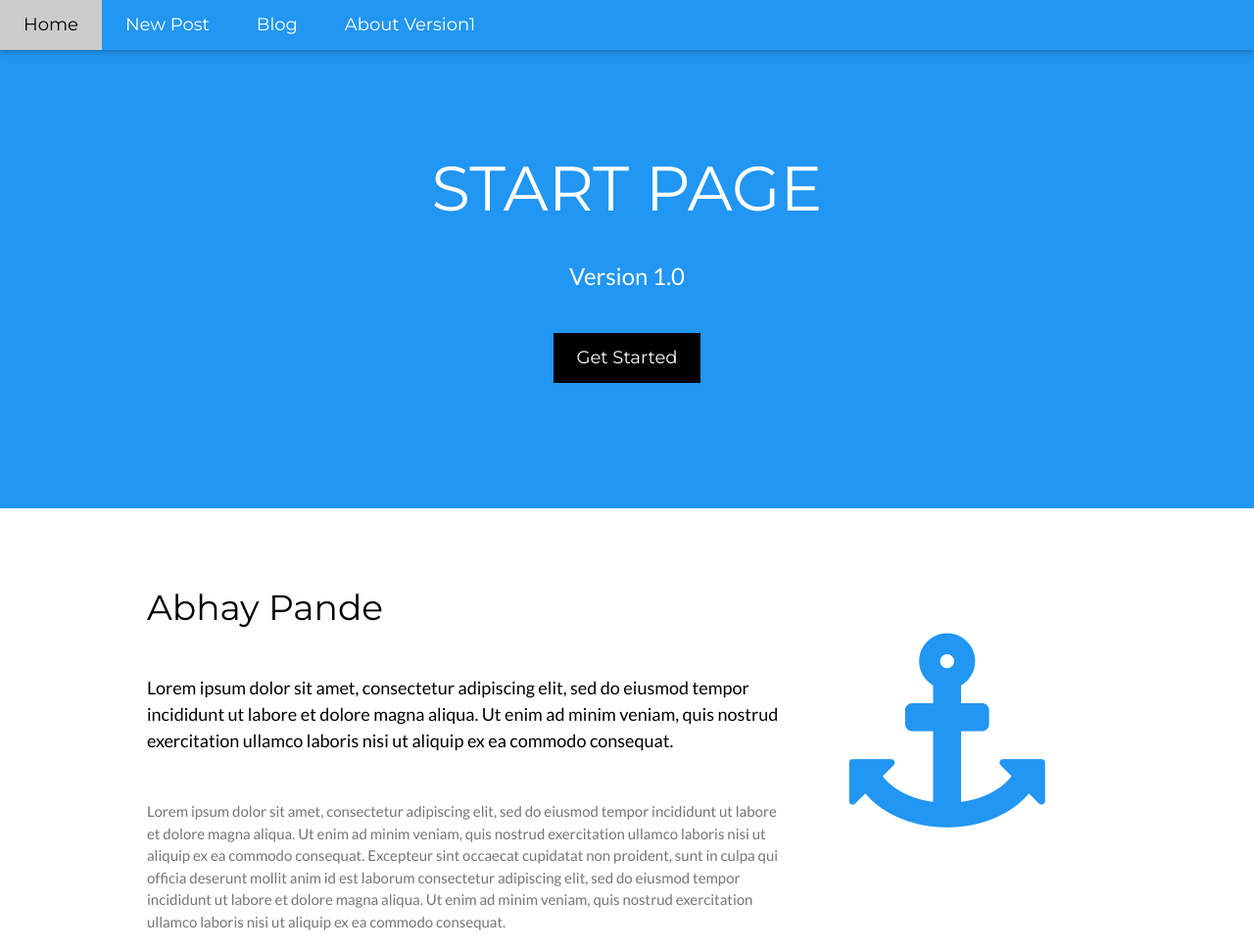
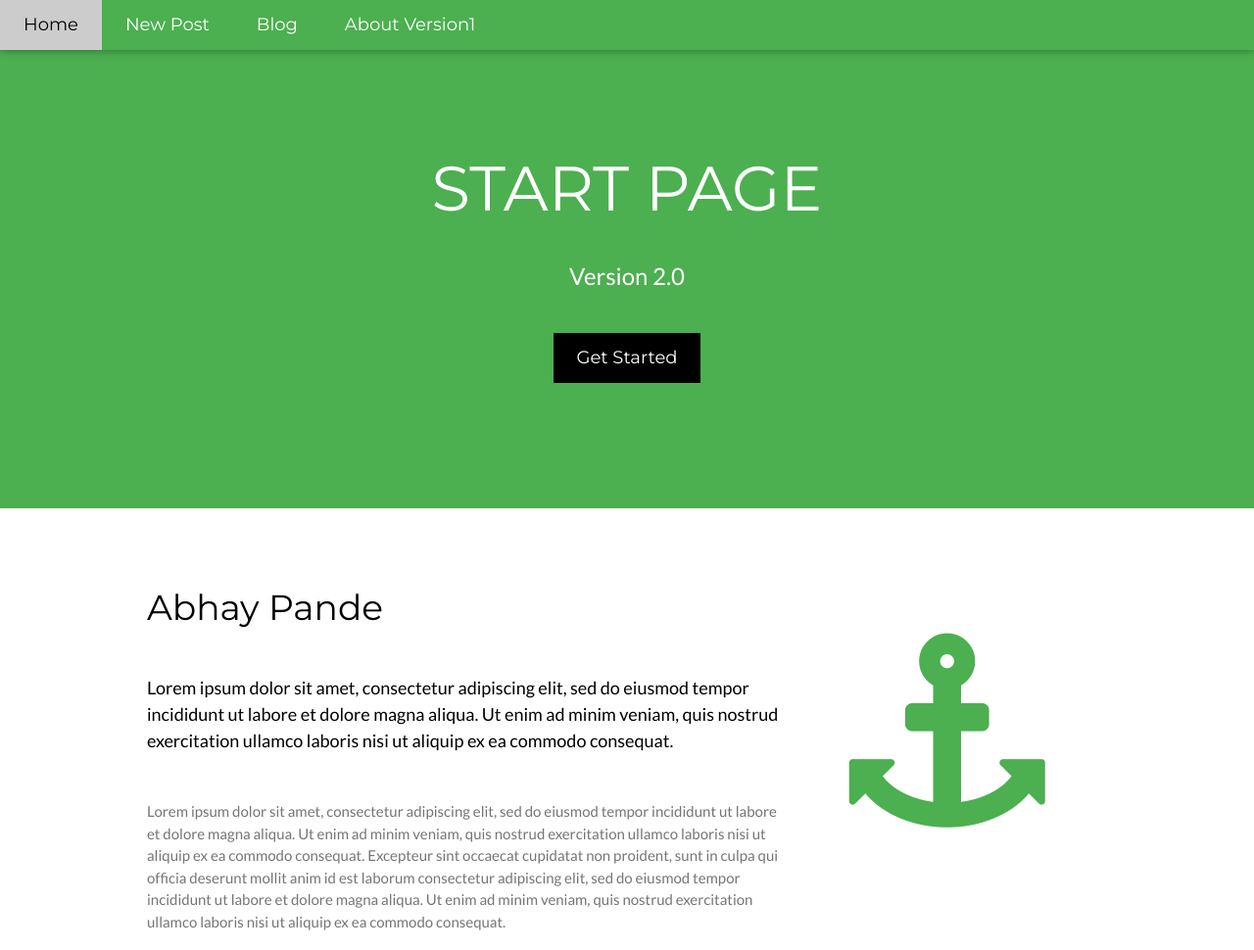
Before and after one commit to Abhay956/Blue-Green-Deployment, a plain HTML site: page Green/index.html in a window 1280 px wide. Shown: the top 970 px of the page at 98% size. Drawn offline with nearby package versions, Linux system fonts and the light colour scheme.

Commit message:
Update index.html

```diff
--- a/Green/index.html
+++ b/Green/index.html
@@ -1,7 +1,7 @@
 <!DOCTYPE html>
 <html lang="en">
 <head>
-<title>V1</title>
+<title>V2</title>
 <meta charset="UTF-8">
 <meta name="viewport" content="width=device-width, initial-scale=1">
 <link rel="stylesheet" href="https://www.w3schools.com/w3css/4/w3.css">
@@ -18,8 +18,8 @@ body,h1,h2,h3,h4,h5,h6 {font-family: "Lato", sans-serif}
 
 <!-- Navbar -->
 <div class="w3-top">
-  <div class="w3-bar w3-blue w3-card w3-left-align w3-large">
-    <a class="w3-bar-item w3-button w3-hide-medium w3-hide-large w3-right w3-padding-large w3-hover-white w3-large w3-red" href="javascript:void(0);" onclick="myFunction()" title="Toggle Navigation Menu"><i class="fa fa-bars"></i></a>
+  <div class="w3-bar w3-green w3-card w3-left-align w3-large">
+    <a class="w3-bar-item w3-button w3-hide-medium w3-hide-large w3-right w3-padding-large w3-hover-white w3-large w3-green" href="javascript:void(0);" onclick="myFunction()" title="Toggle Navigation Menu"><i class="fa fa-bars"></i></a>
     <a href="#" class="w3-bar-item w3-button w3-padding-large w3-white">Home</a>
     <a href="#" class="w3-bar-item w3-button w3-hide-small w3-padding-large w3-hover-white">New Post</a>
     <a href="#" class="w3-bar-item w3-button w3-hide-small w3-padding-large w3-hover-white">Blog</a>
@@ -37,9 +37,9 @@ body,h1,h2,h3,h4,h5,h6 {font-family: "Lato", sans-serif}
 </div>
 
 <!-- Header -->
-<header class="w3-container w3-blue w3-center" style="padding:128px 16px">
+<header class="w3-container w3-green w3-center" style="padding:128px 16px">
   <h1 class="w3-margin w3-jumbo">START PAGE</h1>
-  <p class="w3-xlarge">Version 1.0</p>
+  <p class="w3-xlarge">Version 2.0</p>
   <button class="w3-button w3-black w3-padding-large w3-large w3-margin-top">Get Started</button>
 </header>
 
@@ -56,7 +56,7 @@ body,h1,h2,h3,h4,h5,h6 {font-family: "Lato", sans-serif}
     </div>
 
     <div class="w3-third w3-center">
-      <i class="fa fa-anchor w3-padding-64 w3-text-blue"></i>
+      <i class="fa fa-anchor w3-padding-64 w3-text-green"></i>
     </div>
   </div>
 </div>
@@ -65,7 +65,7 @@ body,h1,h2,h3,h4,h5,h6 {font-family: "Lato", sans-serif}
 <div class="w3-row-padding w3-light-grey w3-padding-64 w3-container">
   <div class="w3-content">
     <div class="w3-third w3-center">
-      <i class="fa fa-coffee w3-padding-64 w3-text-blue w3-margin-right"></i>
+      <i class="fa fa-coffee w3-padding-64 w3-text-green w3-margin-right"></i>
     </div>
 
     <div class="w3-twothird">
```
